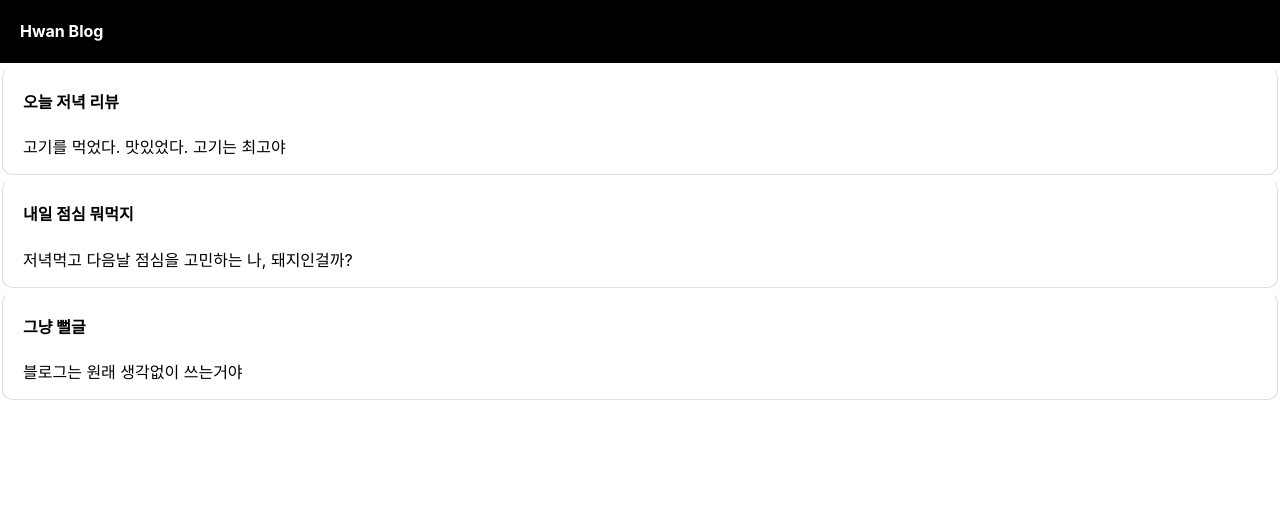
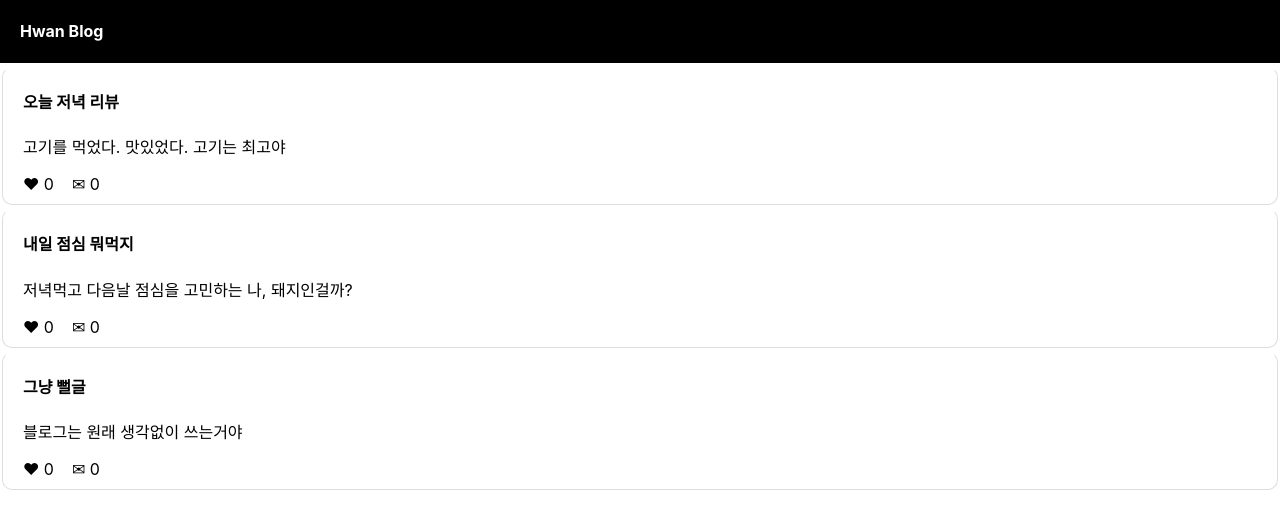
Before and after one commit to ssh-24/hwanblog, a React (Create React App) app: page / in a window 1280 px wide. Shown: the top 528 px of the page. Built offline with nearby package versions, Linux system fonts and the light colour scheme.

Commit message:
221125 15:46

```diff
--- a/src/App.css
+++ b/src/App.css
@@ -57,3 +57,7 @@ div {
   border-radius: 10px;
   margin: 4px 2px;
 }
+
+.like-comment-zone {
+  padding-bottom: 10px;
+}
--- a/src/App.js
+++ b/src/App.js
@@ -10,6 +10,9 @@ function App() {
   ,'저녁먹고 다음날 점심을 고민하는 나, 돼지인걸까?'
   ,'블로그는 원래 생각없이 쓰는거야']);
 
+  let likeCount = useState(0);
+  let commentCount = useState(0);
+
   return (
     <div className="App">
       <div className='black-nav'>
@@ -18,14 +21,23 @@ function App() {
       <div className='post'>
         <h4>{title[0]}</h4>
         <p>{content[0]}</p>
+        <div className='like-comment-zone'>
+          <span>❤</span> {likeCount}  &nbsp;&nbsp; <span>✉</span> {commentCount}
+        </div>
       </div>
       <div className='post'>
         <h4>{title[1]}</h4>
         <p>{content[1]}</p>
+        <div className='like-comment-zone'>
+          <span>❤</span> {likeCount}  &nbsp;&nbsp; <span>✉</span> {commentCount}
+        </div>
       </div>
       <div className='post'>
         <h4>{title[2]}</h4>
         <p>{content[2]}</p>
+        <div className='like-comment-zone'>
+          <span>❤</span> {likeCount}  &nbsp;&nbsp; <span>✉</span> {commentCount}
+        </div>
       </div>
     </div>
   );
```
